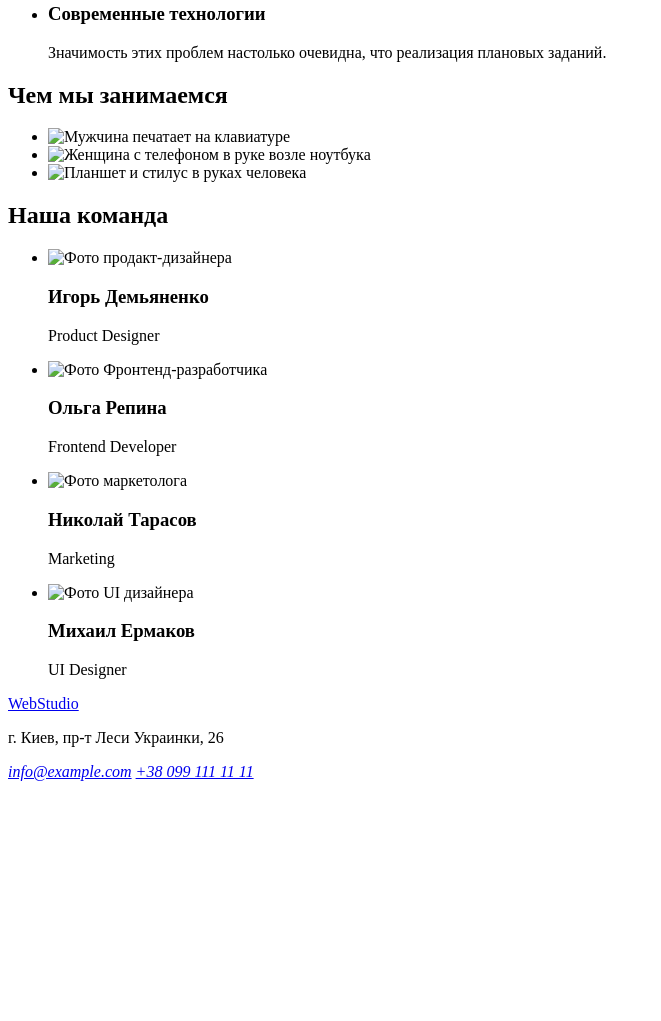
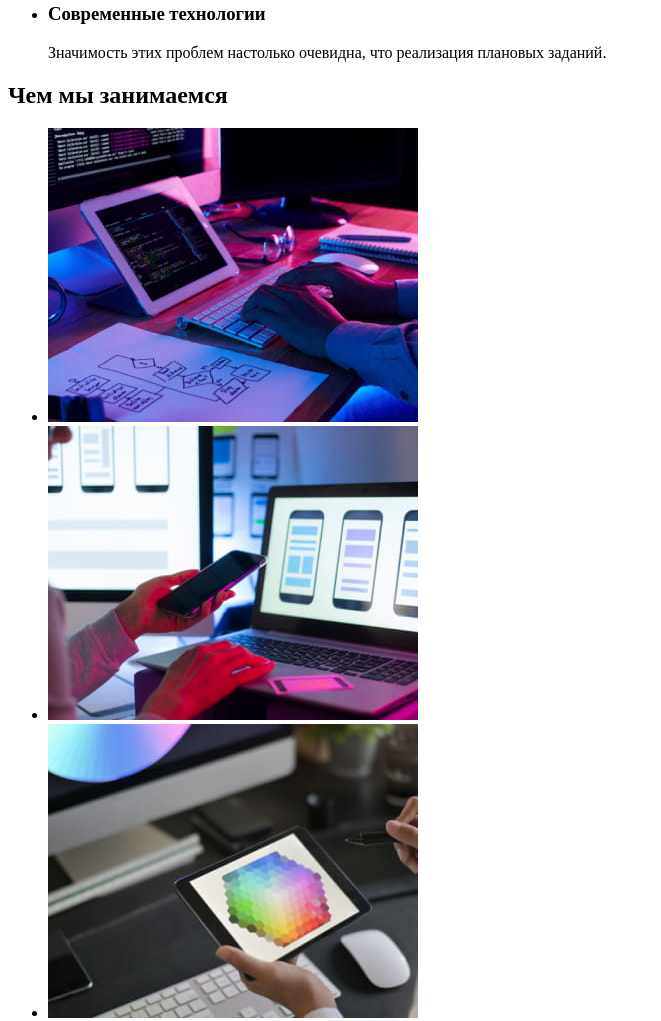
Before and after one commit to LanaVolt/goit-markup-hw-01, a plain HTML site: page index.html in a window 1280 px wide. Shown: the part 532-1553 px from the top of the page, without its empty margins (0-661 px from the left). Before the commit the page ends 1321 px from the top, so only its background shows below. Drawn offline with Linux system fonts and the light colour scheme; the site is published under a folder, as on GitHub Pages, so addresses that start at the root find nothing.

Commit message:
change img way

```diff
--- a/index.html
+++ b/index.html
@@ -60,11 +60,11 @@
         <section>
             <h2>Чем мы занимаемся</h2>
             <ul>
-                <li><img src="/images/work/box-1.jpg" alt="Мужчина печатает на клавиатуре" width="370" height="294">
+                <li><img src="./images/work/box-1.jpg" alt="Мужчина печатает на клавиатуре" width="370" height="294">
                 </li>
-                <li><img src="/images/work/box-2.jpg" alt="Женщина с телефоном в руке возле ноутбука" width="370"
+                <li><img src="./images/work/box-2.jpg" alt="Женщина с телефоном в руке возле ноутбука" width="370"
                         height="294"></li>
-                <li><img src="/images/work/box-3.jpg" alt="Планшет и стилус в руках человека" width="370" height="294">
+                <li><img src="./images/work/box-3.jpg" alt="Планшет и стилус в руках человека" width="370" height="294">
                 </li>
             </ul>
         </section>
@@ -74,22 +74,22 @@
             <h2>Наша команда</h2>
             <ul>
                 <li>
-                    <img src="/images/team/igor.jpg" alt="Фото продакт-дизайнера" width="270" height="260">
+                    <img src="./images/team/igor.jpg" alt="Фото продакт-дизайнера" width="270" height="260">
                     <h3>Игорь Демьяненко</h3>
                     <p lang="en"> Product Designer</p>
                 </li>
                 <li>
-                    <img src="/images/team/olga.jpg" alt="Фото Фронтенд-разработчика" width="270" height="260">
+                    <img src="./images/team/olga.jpg" alt="Фото Фронтенд-разработчика" width="270" height="260">
                     <h3>Ольга Репина</h3>
                     <p lang="en">Frontend Developer</p>
                 </li>
                 <li>
-                    <img src="/images/team/nikolai.jpg" alt="Фото маркетолога" width="270" height="260">
+                    <img src="./images/team/nikolai.jpg" alt="Фото маркетолога" width="270" height="260">
                     <h3>Николай Тарасов</h3>
                     <p lang="en">Marketing</p>
                 </li>
                 <li>
-                    <img src="/images/team/misha.jpg" alt="Фото UI дизайнера" width="270" height="260">
+                    <img src="./images/team/misha.jpg" alt="Фото UI дизайнера" width="270" height="260">
                     <h3>Михаил Ермаков</h3>
                     <p lang="en">UI Designer</p>
                 </li>
```
